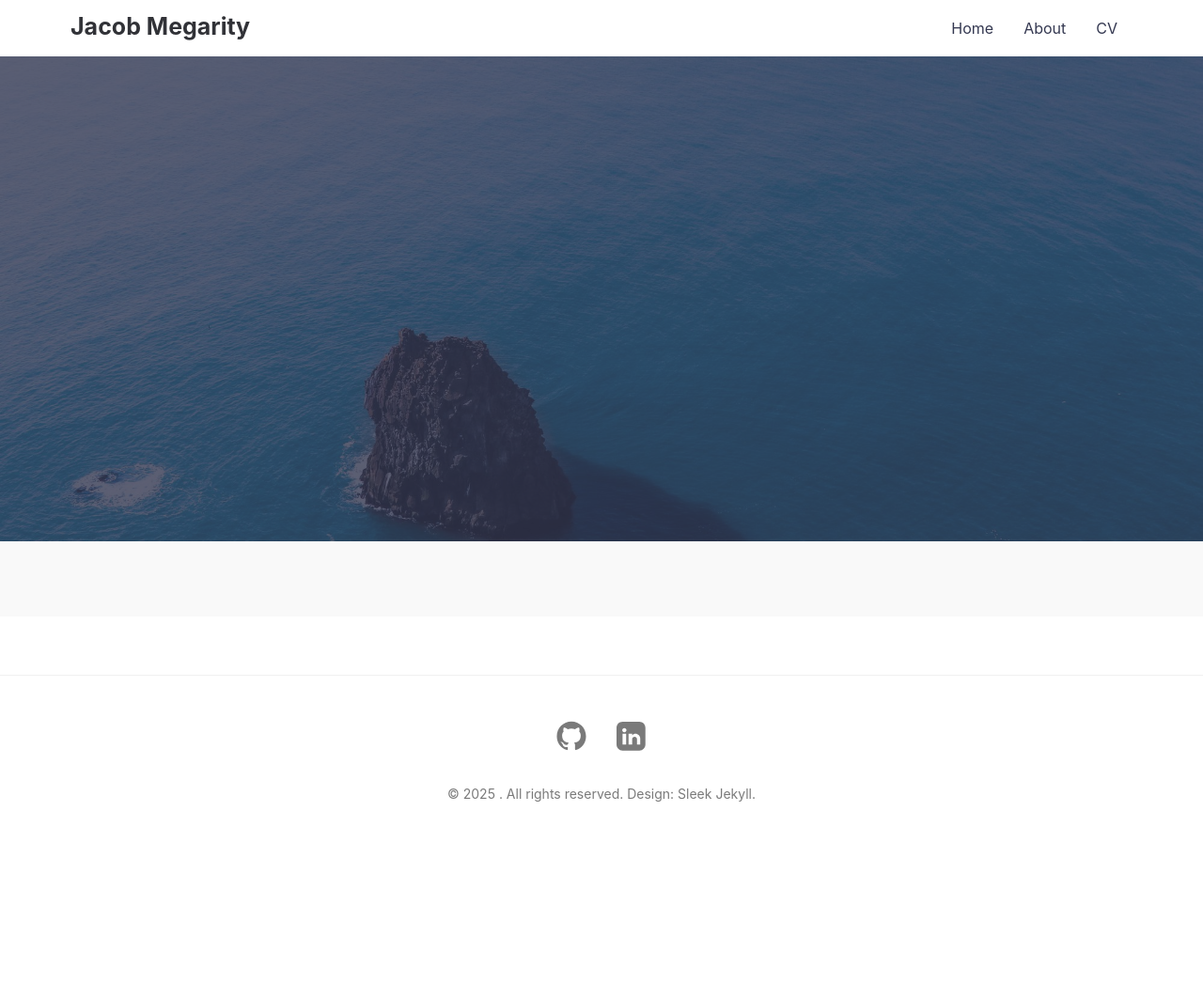
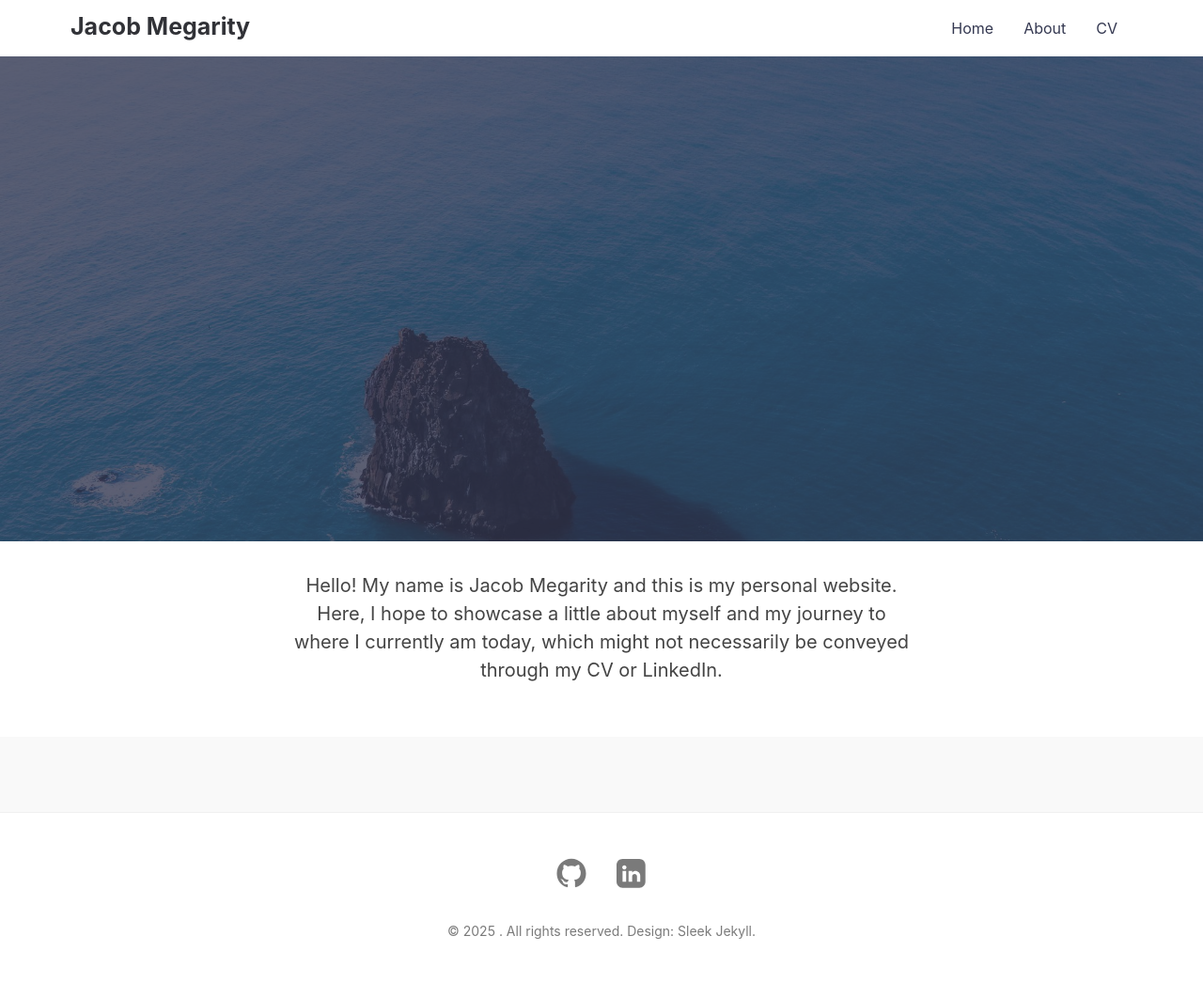
Before and after one commit to jacobmegarity/jacobmegarity.github.io, a Jekyll site: the page built from index.md, in a window 1280 px wide. Shown: the whole page at 94% size. Built offline with Jekyll 4.4.1, drawn with Linux system fonts in a browser that asks for light colours; before the commit the page ends 900 px from its top, so only the background shows below that.

```diff
--- a/_config.yml
+++ b/_config.yml
@@ -64,3 +64,6 @@ plugins:
   - jekyll-seo-tag
 
 remote_theme: janczizikow/sleek
+
+homepage_message: >
+  Hello! My name is Jacob Megarity and this is my personal website. Here, I hope to showcase a little about myself and my journey to where I currently am today, which might not necessarily be conveyed through my CV or LinkedIn.<br>
--- /dev/null
+++ b/_layouts/home.html
@@ -0,0 +1,53 @@
+---
+layout: compress
+---
+<!DOCTYPE html>
+<html lang="{{ page.lang | default: site.lang | default: "en-US" }}">
+
+  {% include head.html %}
+
+  <body class="site">
+
+    {% if site.google_tag_manager %}
+      <!-- Google Tag Manager (noscript) -->
+      <noscript><iframe src="https://www.googletagmanager.com/ns.html?id={{ site.google_tag_manager }}"
+      height="0" width="0" style="display:none;visibility:hidden"></iframe></noscript>
+      <!-- End Google Tag Manager (noscript) -->
+    {% endif %}
+
+    {% include header.html %}
+
+    <div class="hero lazyload" data-bg="{{ site.url }}{{ site.baseurl }}/assets/img/{{ site.hero_img }}">
+      <div class="hero__wrap">
+        <h1 class="hero__title">{{ site.title | escape }}</h1>
+        <p class="hero__meta">{{ site.tagline }}</p>
+      </div>
+    </div>
+
+    {% if site.homepage_message %}
+    <div class="container" style="max-width:700px;margin:2em auto;text-align:center;">
+      <div style="font-size:1.25em;color:#444;margin-bottom:1.2em;">
+        {{ site.homepage_message | markdownify }}
+      </div>
+    </div>
+    {% endif %}
+
+    <main class="site__content">
+      <section class="blog">
+        <div class="container">
+          <div class="post-list" itemscope="" itemtype="http://schema.org/Blog">
+
+            {% for post in site.posts %}
+              {% include card.html %}
+            {% endfor %}
+
+            <!-- {% include pagination.html %} -->
+          </div>
+        </div>
+      </section>
+    </main>
+
+    {% include footer.html %}
+
+  </body>
+</html>
```
Also changed, not shown: _includes/head.html (+7 -1 lines), index.md (+1 -1 lines).
